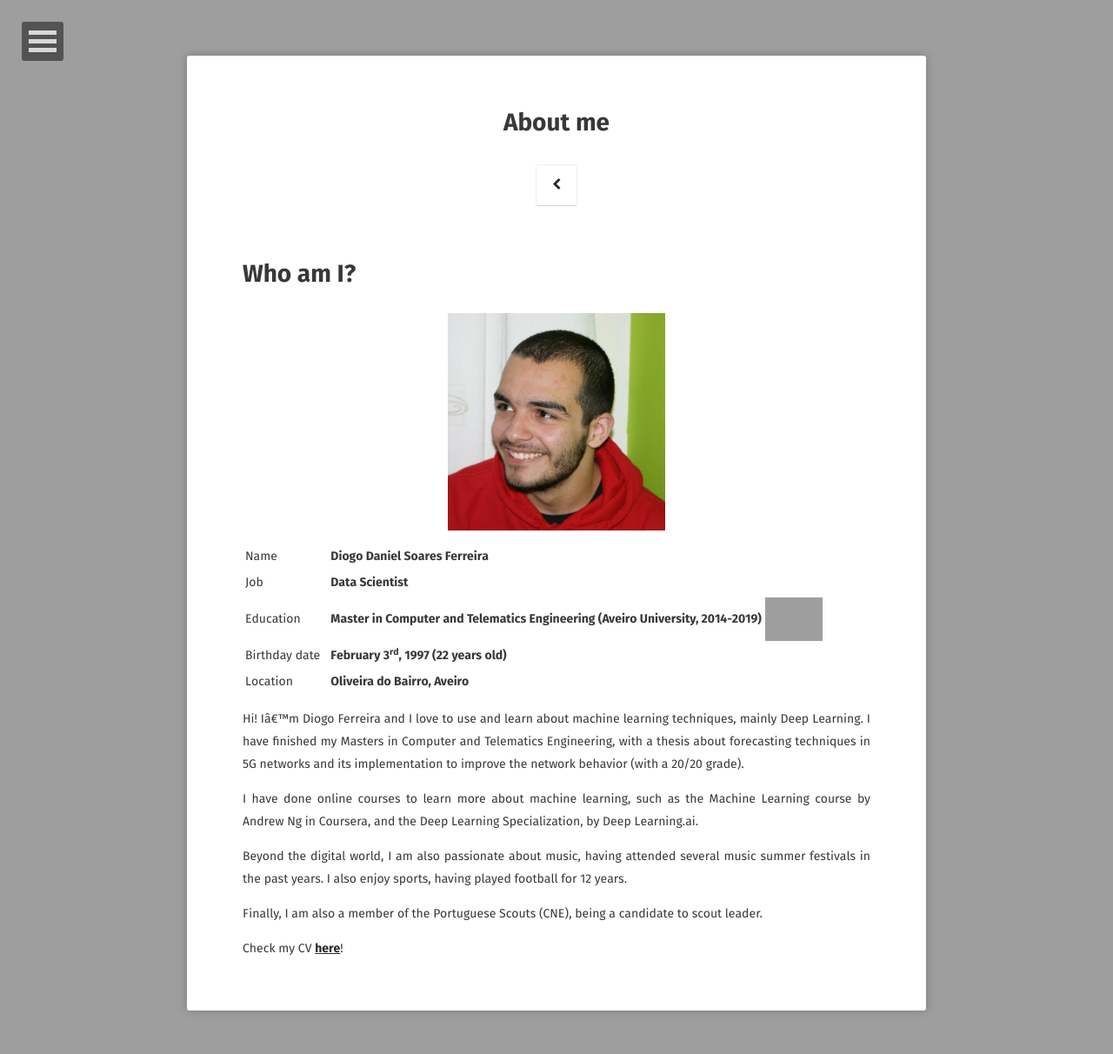
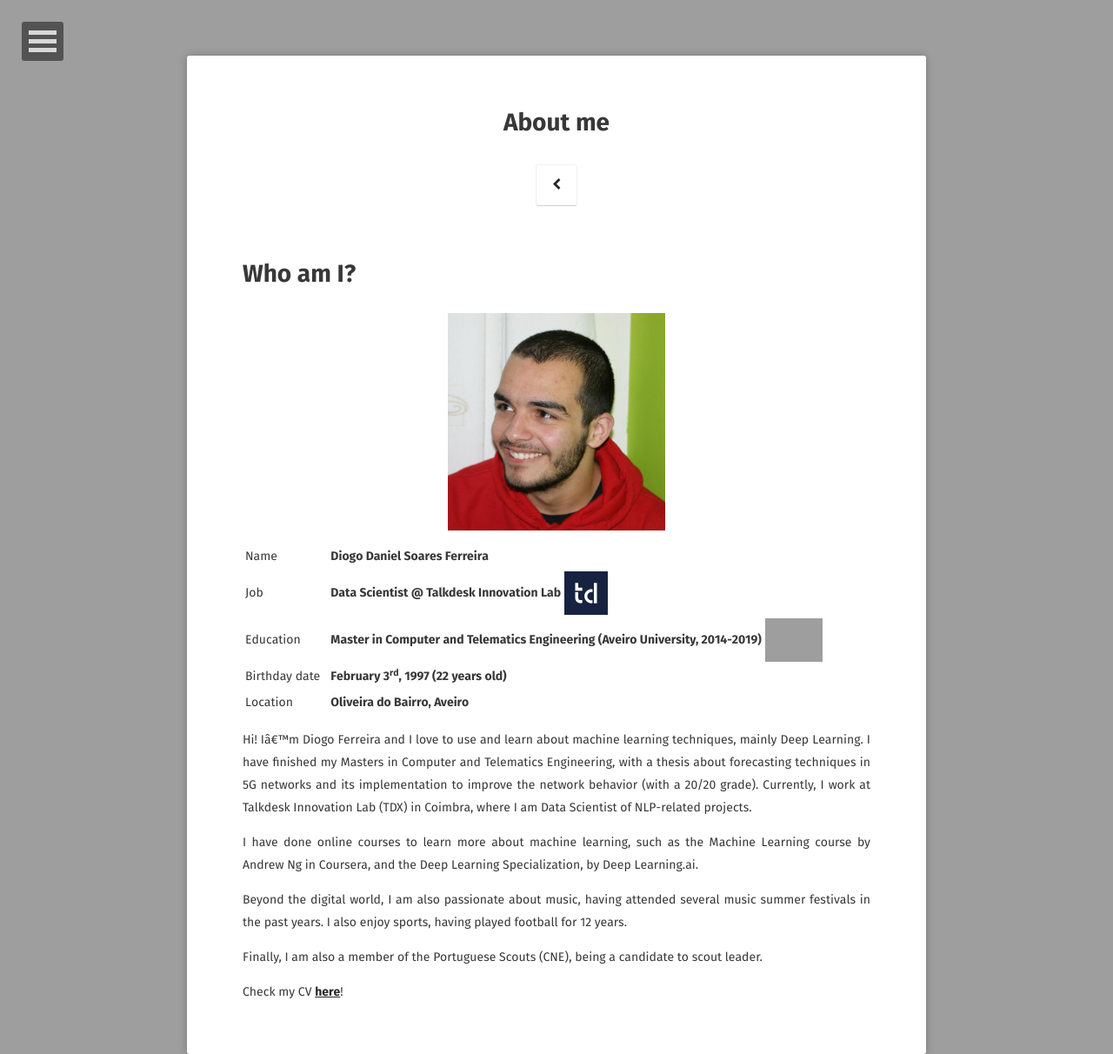
Before and after one commit to diogodanielsoaresferreira/diogodanielsoaresferreira.github.io, a Jekyll site: the page built from about/index.md, in a window 1280 px wide. Shown: the whole page at 87% size. Built offline with Jekyll 4.4.1, drawn with Linux system fonts in a browser that asks for light colours; some web fonts are replaced; comment, search, counter and statistics services are not loaded; before the commit the page ends 1162 px from its top, so only the background shows below that; grey boxes are pictures that could not be loaded.

Commit message:
Update on about me. Talkdesk added.

```diff
--- a/about/index.md
+++ b/about/index.md
@@ -11,12 +11,12 @@
 ![me](../assets/img/im4.jpg "me"){: style="height:250px"}
 
 |Name| **Diogo Daniel Soares Ferreira**|
-|Job| **Data Scientist**|
+|Job| **Data Scientist @ Talkdesk Innovation Lab** ![UA_Logo](../assets/img/talkdesk_logo_2.png "Talkdesk Logo"){: style="display:inline; height:50px"}|
 |Education| **Master in Computer and Telematics Engineering (Aveiro University, 2014-2019)** ![UA_Logo](../assets/img/ua_logo_3.jpg "UA Logo"){: style="display:inline; height:50px"}|
 |Birthday date| **February 3<sup>rd</sup>, 1997 (22 years old)**|
 |Location| **Oliveira do Bairro, Aveiro**|
 
-Hi! I'm Diogo Ferreira and I love to use and learn about machine learning techniques, mainly Deep Learning. I have finished my Masters in Computer and Telematics Engineering, with a thesis about forecasting techniques in 5G networks and its implementation to improve the network behavior (with a 20/20 grade).
+Hi! I'm Diogo Ferreira and I love to use and learn about machine learning techniques, mainly Deep Learning. I have finished my Masters in Computer and Telematics Engineering, with a thesis about forecasting techniques in 5G networks and its implementation to improve the network behavior (with a 20/20 grade). Currently, I work at Talkdesk Innovation Lab (TDX) in Coimbra, where I am Data Scientist of NLP-related projects.
 
 I have done online courses to learn more about machine learning, such as the Machine Learning course by Andrew Ng in Coursera, and the Deep Learning Specialization, by Deep Learning.ai.
 
```
Also changed, not shown: assets/img/talkdesk_logo.jpeg (added), assets/img/talkdesk_logo_2.png (added), 4 other files.
